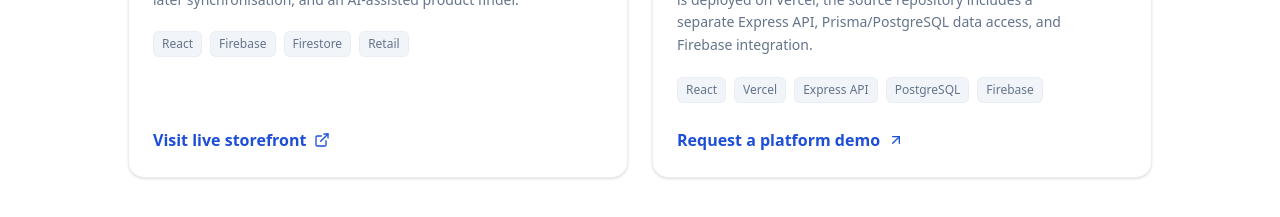
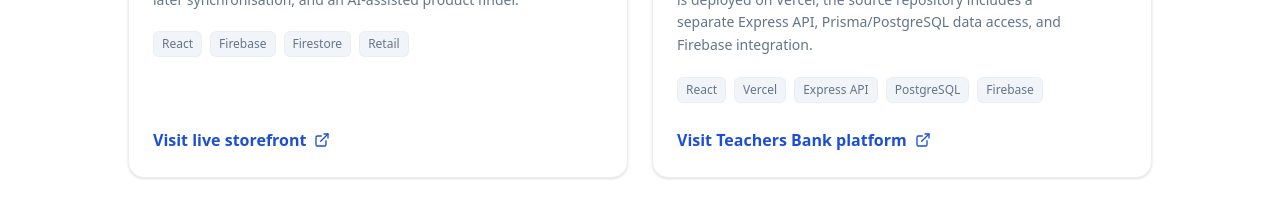
Before and after one commit to Indelible-cpu/MyWebsite, a Next.js app: page /portfolio in a window 1280 px wide. Shown: the part 960-1177 px from the top of the page. Built offline with nearby package versions, Linux system fonts and the light colour scheme.

Commit message:
Link Teachers Bank portfolio case study to its live Vercel platform

```diff
--- a/app/portfolio/page.tsx
+++ b/app/portfolio/page.tsx
@@ -26,9 +26,9 @@ const projects = [
     image: "/images/tb-report-full.jpg",
     imageAlt: "Teachers Bank financial reporting interface",
     tags: ["React", "Vercel", "Express API", "PostgreSQL", "Firebase"],
-    href: "/contact",
-    linkLabel: "Request a platform demo",
-    external: false,
+    href: "https://teachers-bank.vercel.app/",
+    linkLabel: "Visit Teachers Bank platform",
+    external: true,
   },
 ];
 
```
